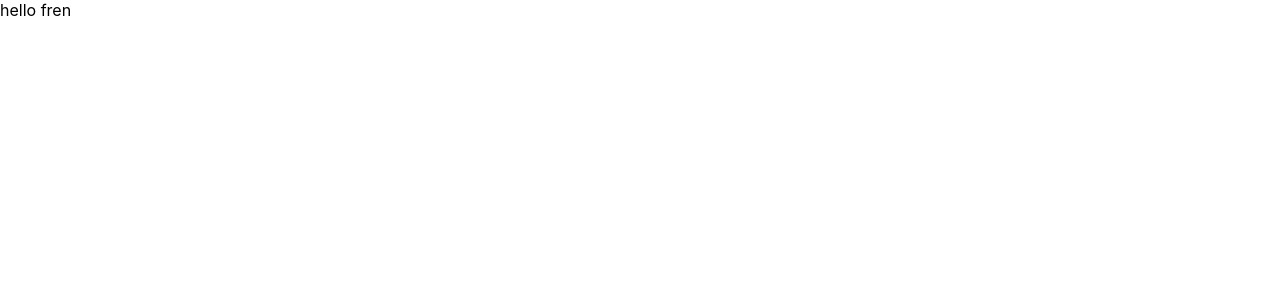
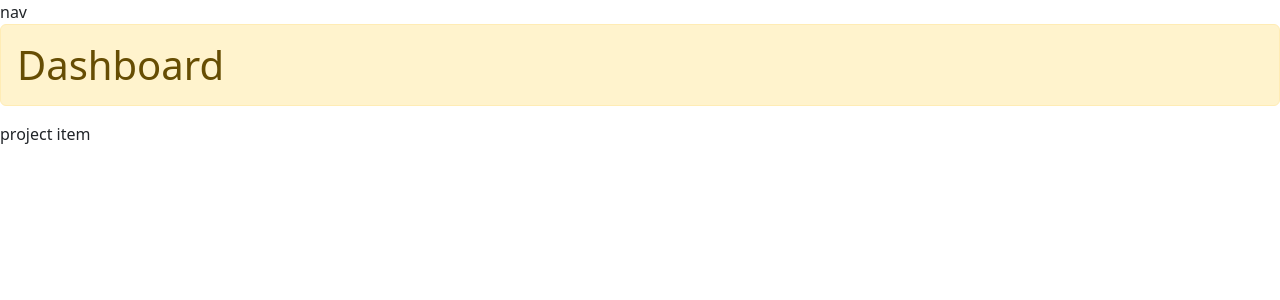
Before and after one commit to phateje/udemy_project_management_tool, a React (Create React App) app in the folder ppmtool_frontend/: page / in a window 1280 px wide. Shown: the top 300 px of the page. Built offline with nearby package versions, Linux system fonts and the light colour scheme.

Commit message:
bootstrap! it's been a while lol

```diff
--- a/ppmtool_frontend/package.json
+++ b/ppmtool_frontend/package.json
@@ -6,6 +6,7 @@
     "@testing-library/jest-dom": "^5.16.5",
     "@testing-library/react": "^13.4.0",
     "@testing-library/user-event": "^13.5.0",
+    "bootstrap": "^5.2.3",
     "react": "^18.2.0",
     "react-dom": "^18.2.0",
     "react-scripts": "5.0.1",
--- a/ppmtool_frontend/src/App.js
+++ b/ppmtool_frontend/src/App.js
@@ -1,8 +1,11 @@
 import Dashboard from './components/Dashboard';
+import Header from './components/Layout/Header';
+import 'bootstrap/dist/css/bootstrap.min.css';
 
 function App() {
   return (
     <div className="App">
+      <Header />
       <Dashboard />
     </div>
   );
--- a/ppmtool_frontend/src/components/Dashboard.js
+++ b/ppmtool_frontend/src/components/Dashboard.js
@@ -1,10 +1,13 @@
 import React, {Component} from 'react'
+import ProjectItem from './Project/ProjectItem'
+
 
 export default class Dashboard extends Component {
     render() {
         return (
             <div>
-                hello fren
+                <h1 className='alert alert-warning'>Dashboard</h1>
+                <ProjectItem />
             </div>
         )
     }
--- /dev/null
+++ b/ppmtool_frontend/src/components/Layout/Header.js
@@ -0,0 +1,11 @@
+import React, {Component} from 'react'
+
+export default class Header extends Component {
+    render() {
+        return (
+            <div>
+                nav
+            </div>
+        )
+    }
+}
--- /dev/null
+++ b/ppmtool_frontend/src/components/Project/ProjectItem.js
@@ -0,0 +1,11 @@
+import React, {Component} from 'react'
+
+export default class ProjectItem extends Component {
+    render() {
+        return (
+            <div>
+                project item
+            </div>
+        )
+    }
+}
```
Also changed, not shown: 1 other file (tests, documents, lock files or other folders).
